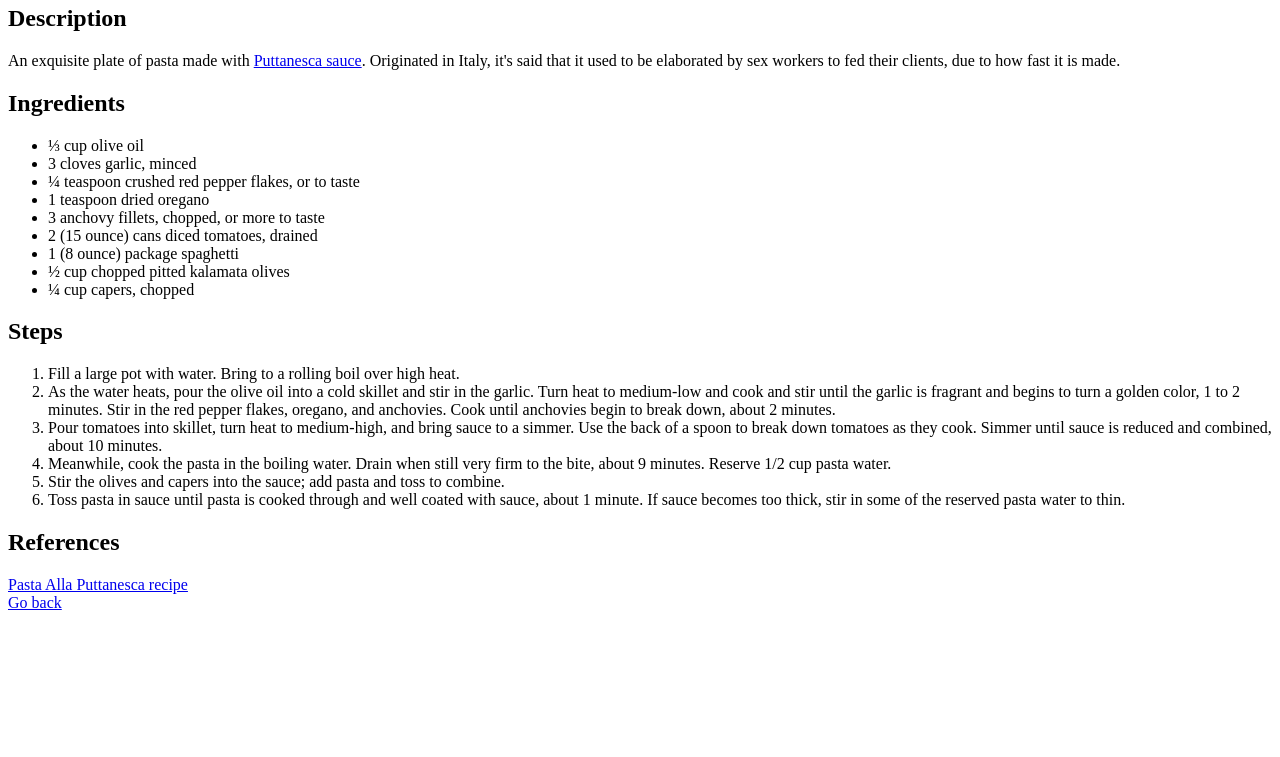
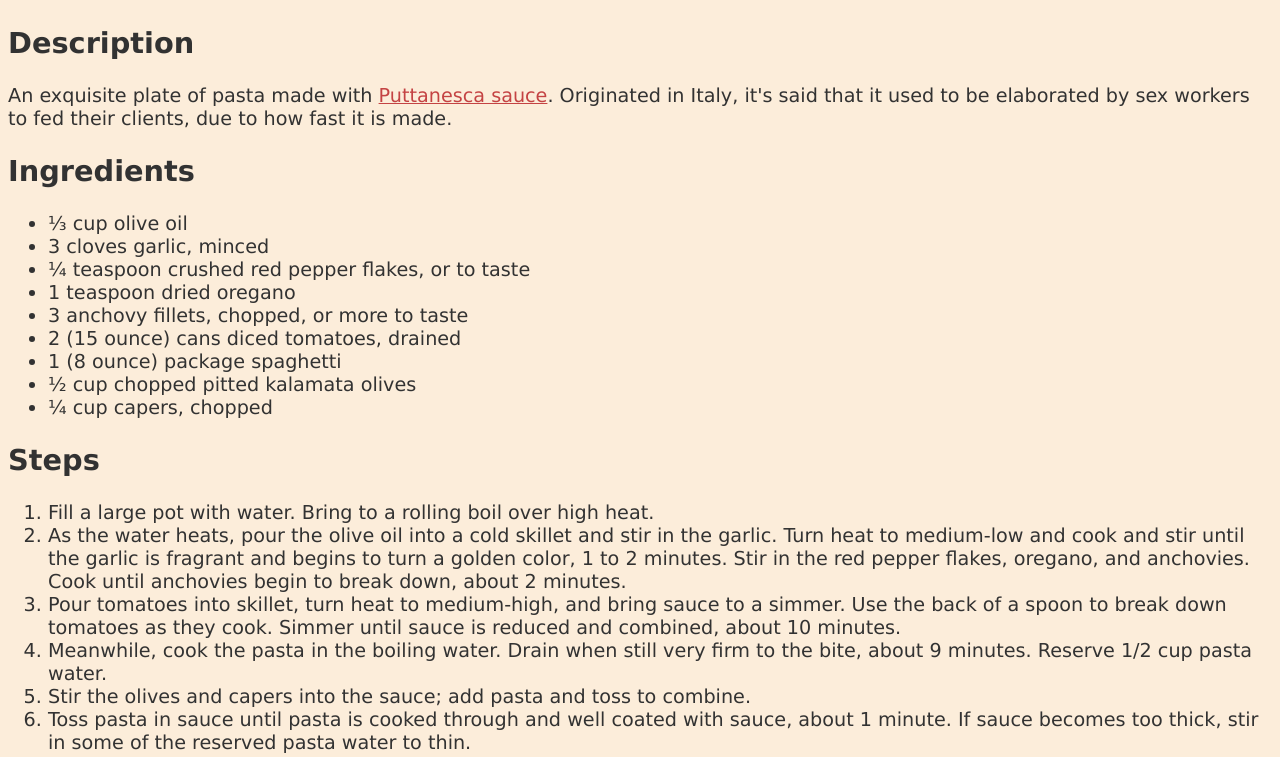
Before and after one commit to LuisGarrillo/odin-recipes, a plain HTML site: page recipes/puttanesca.html in a window 1280 px wide. Shown: the part 549-1306 px from the top of the page. Before the commit the page ends 1169 px from the top, so only its background shows below. Drawn offline with Linux system fonts and the light colour scheme.

Commit message:
Add style to all recipe pages

```diff
--- a/recipes/puttanesca.html
+++ b/recipes/puttanesca.html
@@ -4,6 +4,7 @@
     <head>
         <meta charset="UTF-8">
         <meta name="viewport" content="width=device-width, initial-scale=1.0">
+        <link rel="stylesheet" href="../styles/style.css">
         <title>Odin Recipes | Pasta Alla Puttanesca</title>
     </head>
     <body>
@@ -51,8 +52,8 @@
         <h2>References</h2>
         <a href="https://www.allrecipes.com/recipe/219670/pantry-puttanesca/" target="_blank" rel="noopener noreferrer">Pasta Alla Puttanesca recipe</a>
 
-        <div>
-            <a href="../index.html">Go back</a>
+        <div class="exit-container">
+            <a class="exit" href="../index.html">Go back</a>
         </div>
     </body>
 </html>
--- a/styles/style.css
+++ b/styles/style.css
@@ -8,3 +8,16 @@ body {
 a {
     color: rgb(196, 67, 67);
 }
+
+.recipe-list li {
+    margin: 2.5vh 0vh;
+}
+
+.exit-container {
+    margin: 10vh 0vh 0vh 0vh;
+}
+
+.exit {
+    font-size: 30px;
+    font-weight: bold;
+}
```
Also changed, not shown: index.html (+1 -1 lines), recipes/dragon-rolls.html (+4 -3 lines), recipes/paella-valenciana.html (+3 -2 lines).
